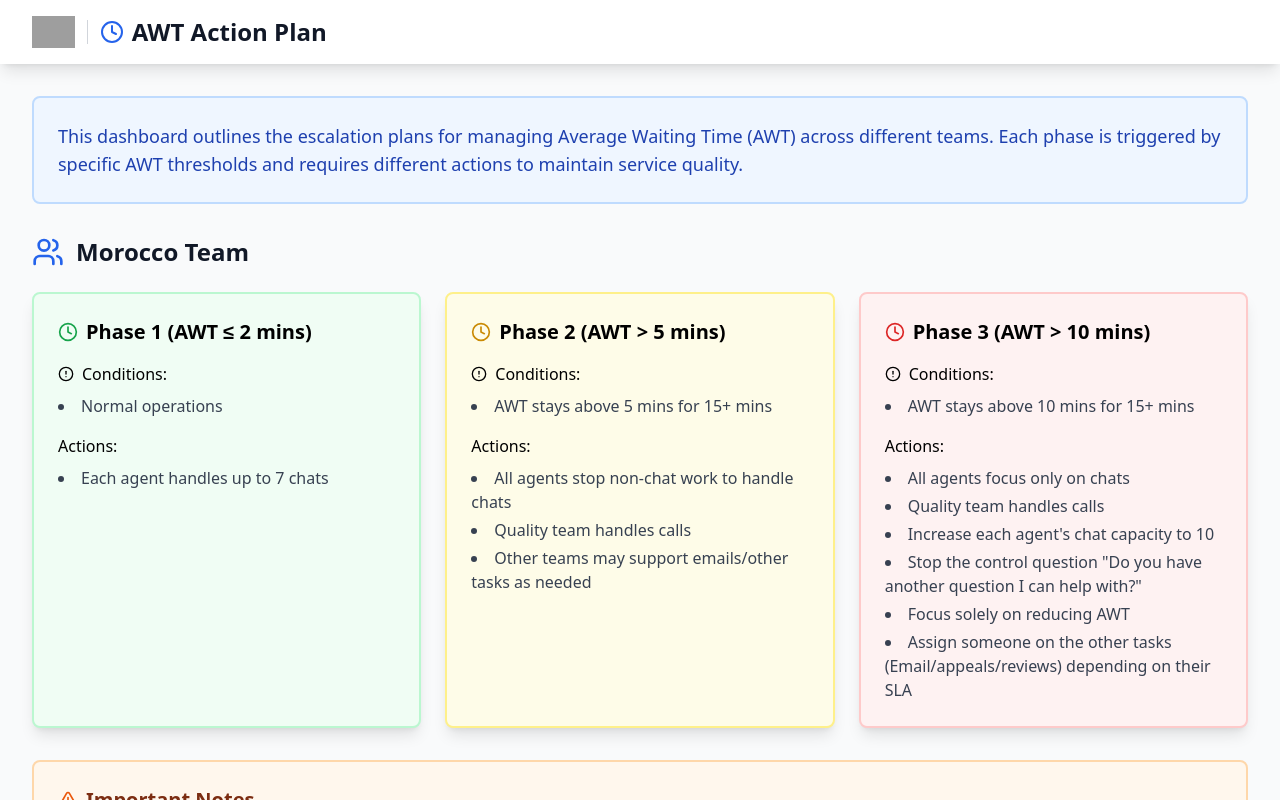
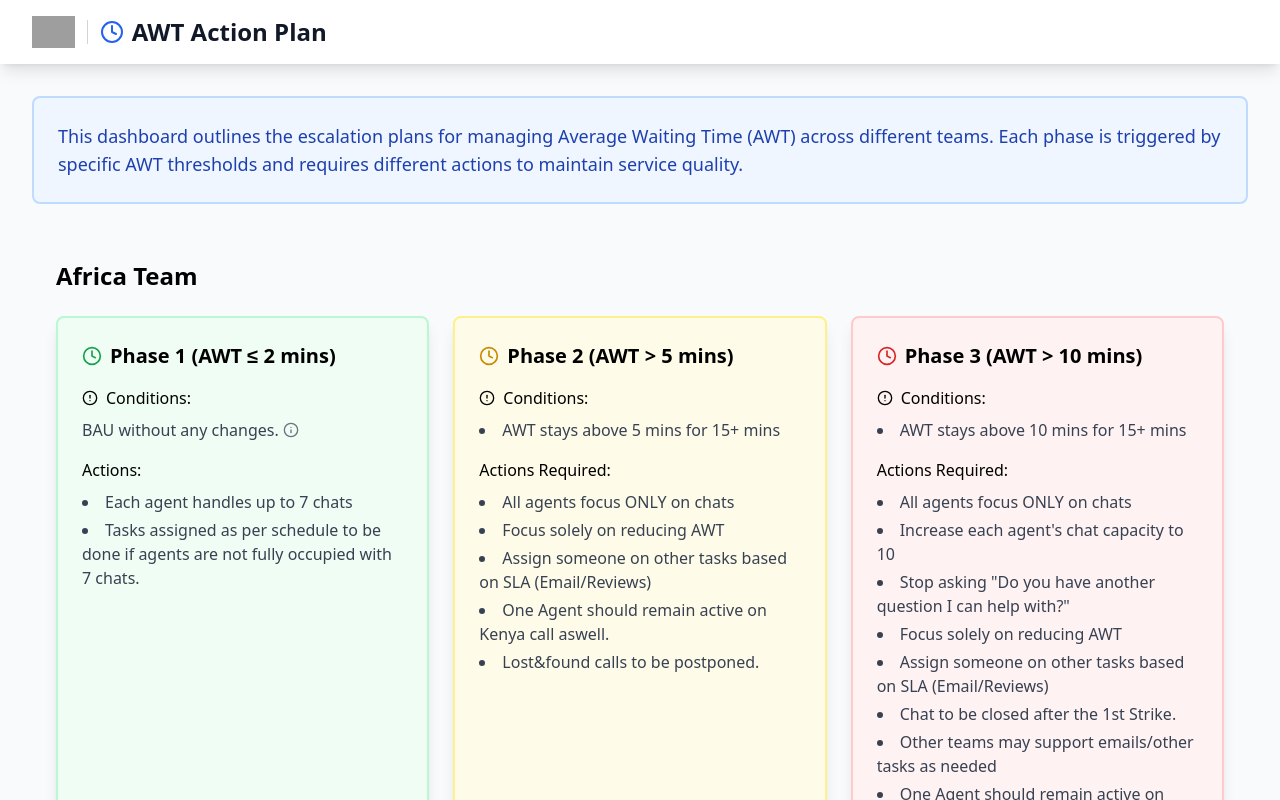
Before and after one commit to AhmedEsslaoui/AWT, a React (Vite) app: page / in a window 1280 px wide. Shown: the top 800 px of the page. Built offline with nearby package versions, Linux system fonts and the light colour scheme; grey boxes are pictures that could not be loaded.

Commit message:
Added new phases for Africa team

```diff
--- a/src/App.tsx
+++ b/src/App.tsx
@@ -2,6 +2,7 @@ import { Header } from './components/layout/Header';
 import { Footer } from './components/layout/Footer';
 import { DashboardIntro } from './components/dashboard/DashboardIntro';
 import { TeamSection } from './components/team/TeamSection';
+import { TeamPhases } from './components/TeamPhases';
 import { plans } from './data/plans';
 
 function App() {
@@ -11,6 +12,8 @@ function App() {
 
       <main className="flex-1 max-w-7xl mx-auto px-4 py-8 sm:px-6 lg:px-8">
         <DashboardIntro />
+
+        <TeamPhases />
 
         {plans.map((plan, index) => (
           <TeamSection key={plan.name} plan={plan} index={index} />
--- /dev/null
+++ b/src/components/TeamPhases.tsx
@@ -0,0 +1,36 @@
+import { teams } from '../data/phases';
+import { PhaseCard } from './phase/PhaseCard';
+import { motion } from 'framer-motion';
+import { TeamNotes } from './team/TeamNotes';
+import { containerVariants } from '../utils/animations';
+
+export function TeamPhases() {
+  return (
+    <div className="container mx-auto p-6">
+      {teams.map((team, index) => (
+        <motion.div
+          key={team.name}
+          variants={containerVariants}
+          initial="hidden"
+          animate="visible"
+          className="mb-12"
+        >
+          <h2 className="text-2xl font-bold mb-6">{team.name} Team</h2>
+          <div className="grid grid-cols-1 md:grid-cols-2 lg:grid-cols-3 gap-6 mb-8">
+            {team.phases.map((phase, idx) => (
+              <PhaseCard
+                key={`${team.name}-phase-${phase.level}`}
+                phase={phase}
+                delay={index * 0.3 + idx * 0.2}
+              />
+            ))}
+          </div>
+          <TeamNotes
+            notes={team.important}
+            delay={index * 0.3 + team.phases.length * 0.2}
+          />
+        </motion.div>
+      ))}
+    </div>
+  );
+}
--- a/src/components/phase/PhaseCard.tsx
+++ b/src/components/phase/PhaseCard.tsx
@@ -38,10 +38,19 @@ export function PhaseCard({ phase, delay }: PhaseCardProps) {
           <PhaseList items={phase.conditions} />
         </div>
 
-        <div>
-          <h4 className="font-medium mb-2">Actions:</h4>
-          <PhaseList items={phase.actions} />
-        </div>
+        {phase.actions && (
+          <div>
+            <h4 className="font-medium mb-2">Actions:</h4>
+            <PhaseList items={phase.actions} />
+          </div>
+        )}
+
+        {phase.actionsRequired && (
+          <div>
+            <h4 className="font-medium mb-2">Actions Required:</h4>
+            <PhaseList items={phase.actionsRequired} />
+          </div>
+        )}
       </div>
     </motion.div>
   );
--- a/src/components/phase/PhaseList.tsx
+++ b/src/components/phase/PhaseList.tsx
@@ -1,13 +1,30 @@
+import { Info } from 'lucide-react';
+
 interface PhaseListProps {
-  items: string[];
+  items: (string | { text: string; tooltip: string })[];
 }
 
 export function PhaseList({ items }: PhaseListProps) {
   return (
     <ul className="list-disc list-inside space-y-1 text-gray-700">
-      {items.map((item, index) => (
-        <li key={index}>{item}</li>
-      ))}
+      {items.map((item, index) => {
+        if (typeof item === 'string') {
+          return <li key={index}>{item}</li>;
+        }
+
+        return (
+          <li key={index} className="flex items-center gap-1">
+            <span>{item.text}</span>
+            <div className="group relative inline-block">
+              <Info className="w-4 h-4 text-gray-500 cursor-help" />
+              <div className="invisible group-hover:visible absolute left-1/2 -translate-x-1/2 bottom-full mb-2 px-3 py-1 text-sm text-white bg-gray-900 rounded whitespace-nowrap">
+                {item.tooltip}
+                <div className="absolute left-1/2 -translate-x-1/2 top-full w-0 h-0 border-x-4 border-x-transparent border-t-4 border-t-gray-900"></div>
+              </div>
+            </div>
+          </li>
+        );
+      })}
     </ul>
   );
 }
--- /dev/null
+++ b/src/data/phases.ts
@@ -0,0 +1,56 @@
+import { Team } from '../types';
+
+export const teams: Team[] = [
+  {
+    name: 'Africa',
+    phases: [
+      {
+        level: 1,
+        awt: '≤ 2 mins',
+        conditions: [
+          { text: 'BAU without any changes.', tooltip: 'BAU=Business as usual' }
+        ],
+        actions: [
+          'Each agent handles up to 7 chats',
+          'Tasks assigned as per schedule to be done if agents are not fully occupied with 7 chats.'
+        ]
+      },
+      {
+        level: 2,
+        awt: '> 5 mins',
+        conditions: [
+          'AWT stays above 5 mins for 15+ mins'
+        ],
+        actionsRequired: [
+          'All agents focus ONLY on chats',
+          'Focus solely on reducing AWT',
+          'Assign someone on other tasks based on SLA (Email/Reviews)',
+          'One Agent should remain active on Kenya call aswell.',
+          'Lost&found calls to be postponed.'
+        ]
+      },
+      {
+        level: 3,
+        awt: '> 10 mins',
+        conditions: [
+          'AWT stays above 10 mins for 15+ mins'
+        ],
+        actionsRequired: [
+          'All agents focus ONLY on chats',
+          'Increase each agent\'s chat capacity to 10',
+          'Stop asking "Do you have another question I can help with?"',
+          'Focus solely on reducing AWT',
+          'Assign someone on other tasks based on SLA (Email/Reviews)',
+          'Chat to be closed after the 1st Strike.',
+          'Other teams may support emails/other tasks as needed',
+          'One Agent should remain active on Kenya call.',
+          'Lost&found calls to be postponed.'
+        ]
+      }
+    ],
+    important: [
+      'Monitor SLA: Emails (24h), Reviews (2h)',
+      'Use unified tagging system and keep tutors/supervisors informed'
+    ]
+  }
+];
--- /dev/null
+++ b/src/types.ts
@@ -0,0 +1,20 @@
+interface TooltipItem {
+  text: string;
+  tooltip: string;
+}
+
+type ListItem = string | TooltipItem;
+
+export interface Phase {
+  level: number;
+  awt: string;
+  conditions: ListItem[];
+  actions?: string[];
+  actionsRequired?: string[];
+}
+
+export interface Team {
+  name: string;
+  phases: Phase[];
+  important: string[];
+}
```
